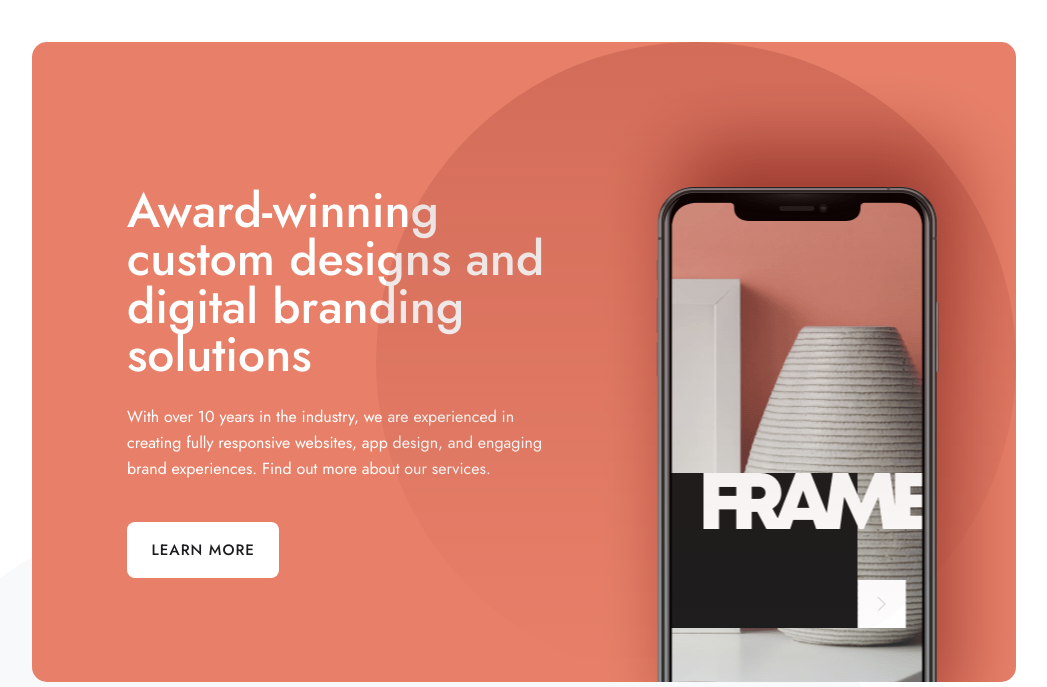
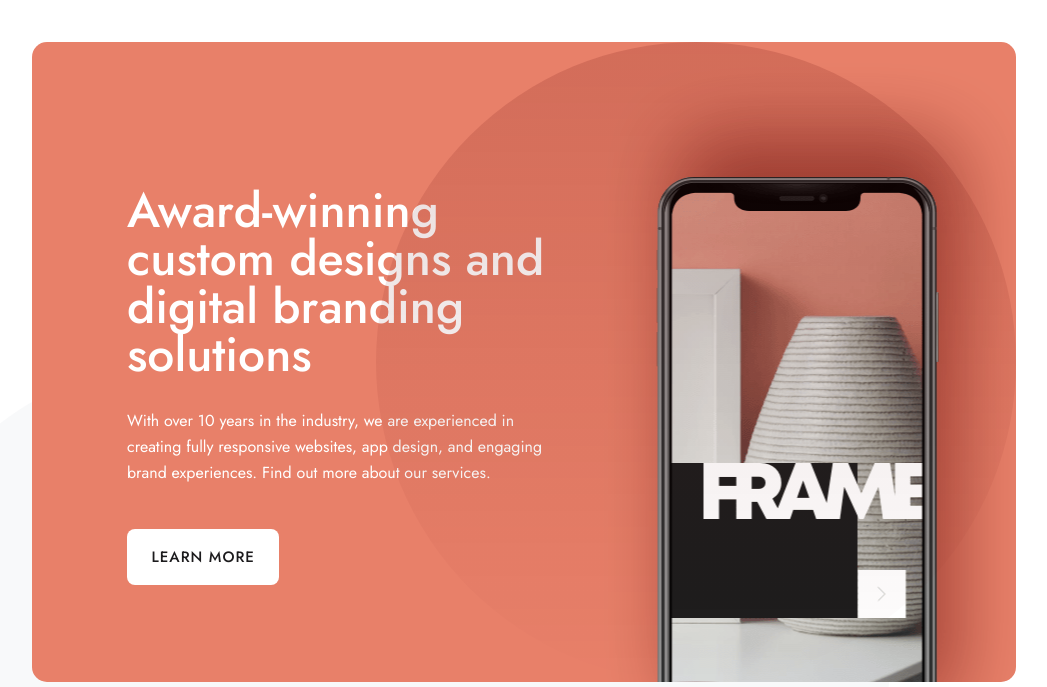
Before and after one commit to abhijitbcob/designo-multi-page-website, a plain HTML site: page index.html in a window 1280 px wide. Shown: the part 113-800 px from the top of the page, without its empty margins (116-1163 px from the left). Drawn offline with Linux system fonts and the light colour scheme.

Commit message:
misc update

```diff
--- a/sass/pages/_home.scss
+++ b/sass/pages/_home.scss
@@ -51,12 +51,12 @@
 
         .paragraph {
             max-width: 45rem;
-            margin-top: 2.5rem;
+            margin-top: 2.85rem;
             margin-bottom: 1.9rem;
 
             @include respond-to(large) {
                 max-width: 44.5rem;
-                margin-bottom: 4rem;
+                margin-bottom: 4.35rem;
             }
         }
     }
@@ -71,7 +71,7 @@
         margin-top: -3rem;
 
         @include respond-to(large) {
-            background-position: center -2.5rem;
+            background-position: center -3.5rem;
             height: auto;
             margin-top: 0;
         }
@@ -145,6 +145,8 @@
         align-content: center;
         justify-items: center;
         grid-gap: 1.2rem;
+        text-transform: uppercase;
+
 
         @include respond-to(medium) {
             grid-gap: 2.4rem;
@@ -157,7 +159,6 @@
             letter-spacing: var(--ls-5);
             line-height: 2.2rem;
             color: var(--color-white);
-            text-transform: uppercase;
             display: flex;
             align-items: center;
             gap: 2.1rem;
@@ -264,7 +265,7 @@
 
     &::before {
         left: 0;
-        top: 475px;
+        top: 32rem;
     }
 
     &::after {
```
Also changed, not shown: css/style.css, 1 other file.
